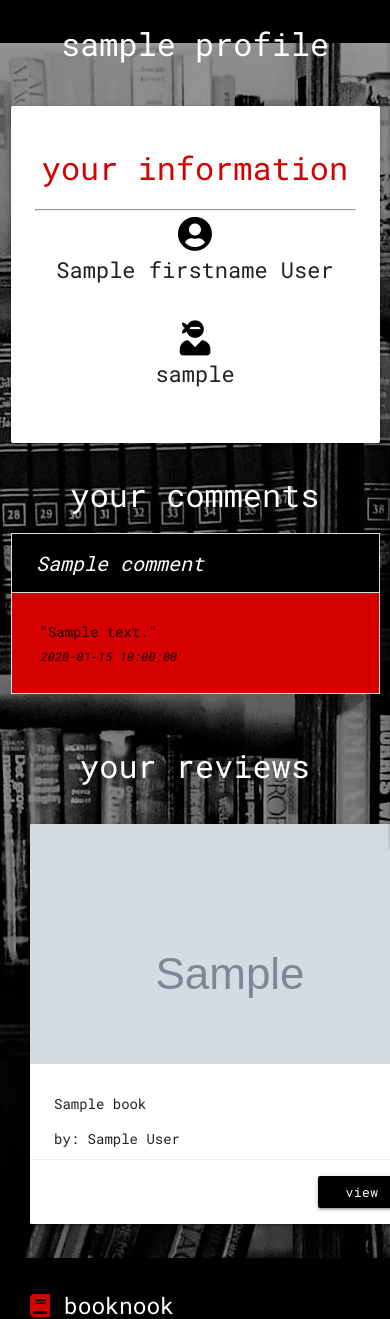
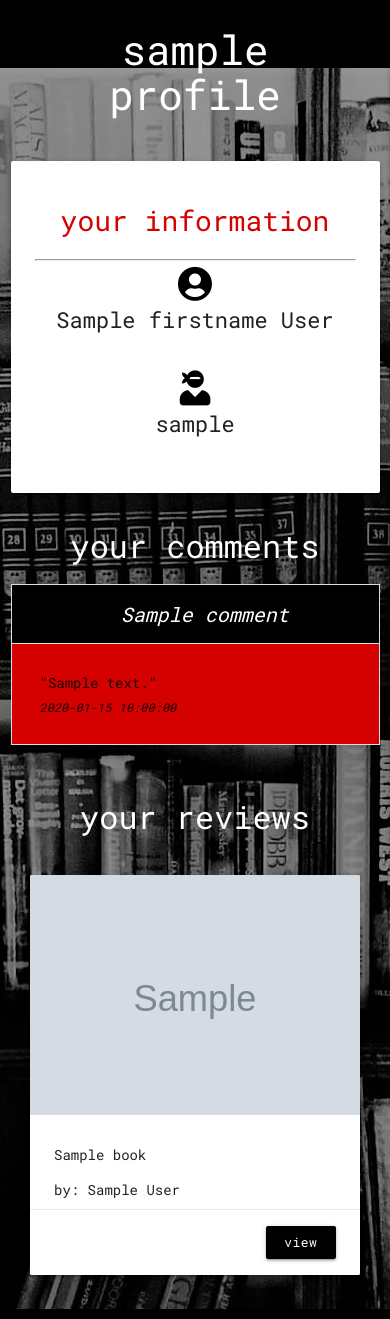
Before and after one commit to janeyrinn/bookNook, a Flask app: page /profile/1 in a window 390 px wide; the page is wider, and only the part inside the window is pictured. Shown: the part 56-1375 px from the top of that part. Run offline with Flask 2, Linux system fonts and the light colour scheme; the visitor is signed in with stand-in values (Sample User, id 1); grey boxes marked "Sample" are stand-in pictures; a database or web service that is not in the repository returns one stand-in record (values such as "Sample title"); some libraries are stand-ins or nearby versions.

Commit message:
add media query to titles

```diff
--- a/static/css/style.css
+++ b/static/css/style.css
@@ -3,8 +3,11 @@
 * {
     margin: 0px;
     padding: 0px;
+}
+
+main {
     flex: 1 0 auto;
-}
+  }
 
 body {
     font-family: 'Roboto Mono', sans-serif;
@@ -160,8 +163,9 @@ nav ul a:hover {
 /*--------------------------------- PROFILE --*/
 
 @media only screen and (max-width: 600px){
-    .profile-title {
-    font-size: 2.28rem;
+.profile-header {
+    padding-bottom: 10px;
+    font-size: 2rem;
 }
 }
 .profile-header {
```
